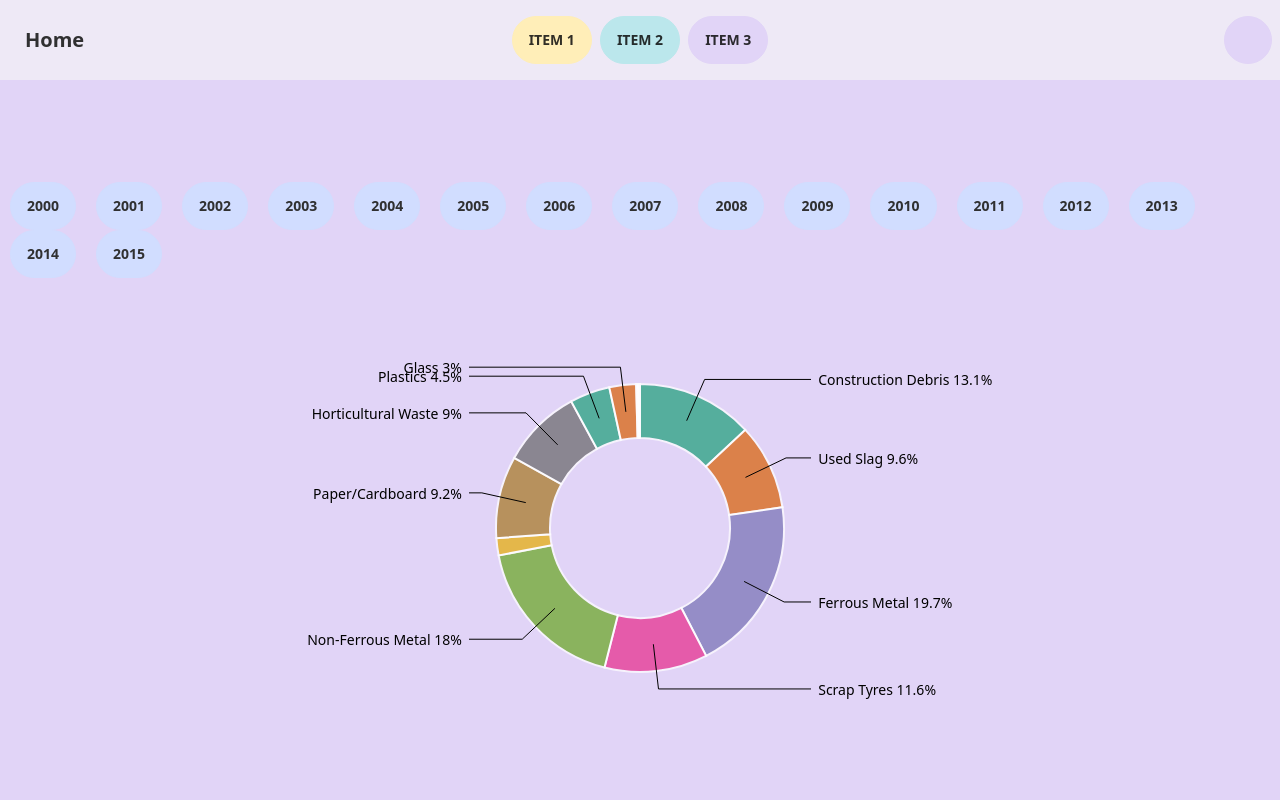
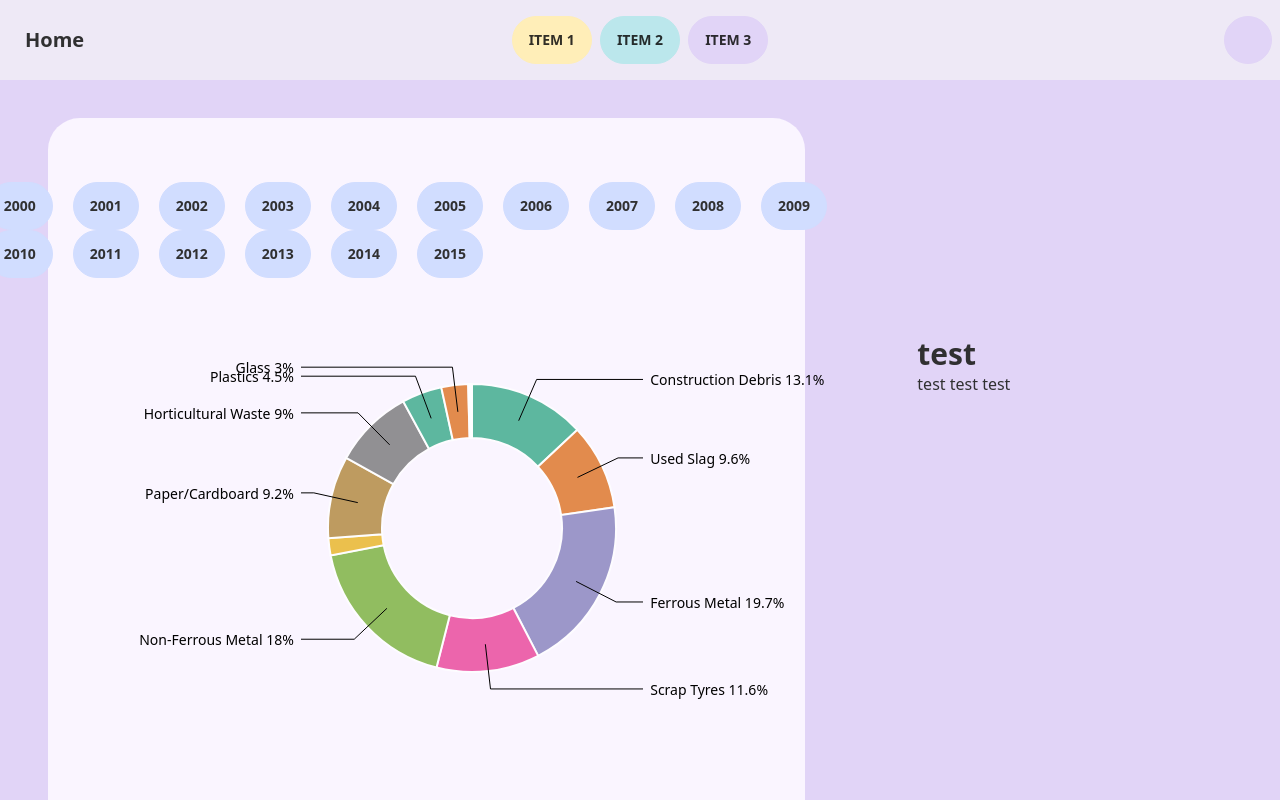
Before and after one commit to 9vek/IN6221-Group-Project, a Vue app: page /3 in a window 1280 px wide. Built offline with nearby package versions, Linux system fonts and the light colour scheme; some icons are missing.

Commit message:
bg for donut

```diff
--- a/src/views/Page2.vue
+++ b/src/views/Page2.vue
@@ -18,14 +18,14 @@ const solidEnergy = ref('./src/data/csv/SolidWasteManagementEnergyProducedFromIn
 </script>
 
 <template>
-    <div class="h-screen grid grid-cols-2 place-items-center bg-secondary">
+    <div class="h-screen grid grid-cols-1 place-items-center bg-secondary">
       <div class="columns-2">
         <BarChart :file="wasteDisposedRecycled" :title="wasteDisposedRecycledTitle" :y-text="wasteDisposedRecycledY"/>
         <BarChart :file="wasteDisposedRecycled" :title="wasteDisposedRecycledTitle" :y-text="wasteDisposedRecycledY"/>
         <LineChart :file="solidFilled" :title="solidFilledTitle" :y-text="solidFilledY"/>
         <LineChart :file="solidEnergy" :title="solidEnergyTitle" :y-text="solidEnergyY"/>
       </div>
-      <TextWithTitle :title="'test'" :text="'test test test'" />
+      <!-- <TextWithTitle :title="'test'" :text="'test test test'" /> -->
     </div>
 </template>
 
--- a/src/views/Page3.vue
+++ b/src/views/Page3.vue
@@ -7,6 +7,16 @@ const pieChartTest = ref('./src/data/csv/RecyclingRateByWasteType/')
 </script>
 
 <template>
+  <div class="bg-accent h-screen grid grid-cols-3 place-items-center">
+    <div class="col-span-2 grid grid-cols-1 place-items-center bg-purple-50 rounded-[32px] p-16 mx-12">
+      <div class="flex justify-center items-center">
+        <!-- <PieChart :file="pieChartTest"/> -->
+        <DonutChart :file="pieChartTest"/>
+      </div>
+    </div>
+    <TextWithTitle :title="'test'" :text="'test test test'" />
+  </div>
+
     <div class="h-screen flex justify-center items-center bg-accent">
       <div class="flex justify-center items-center">
         <!-- <PieChart :file="pieChartTest"/> -->
```
